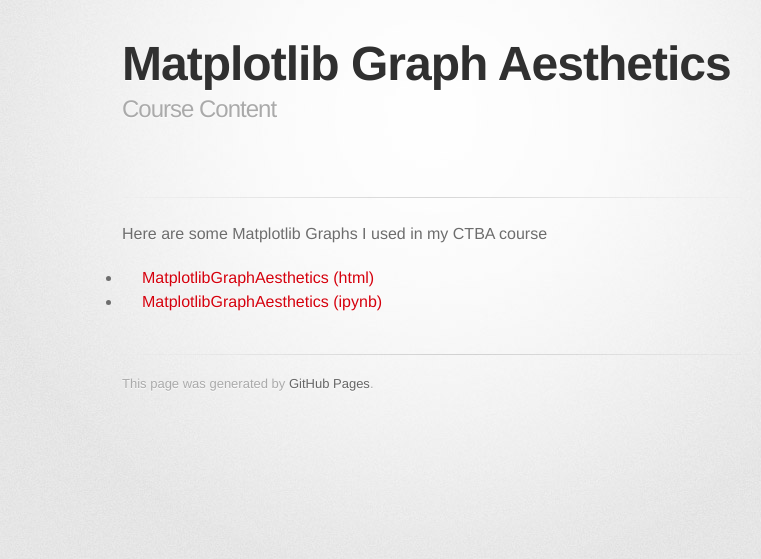
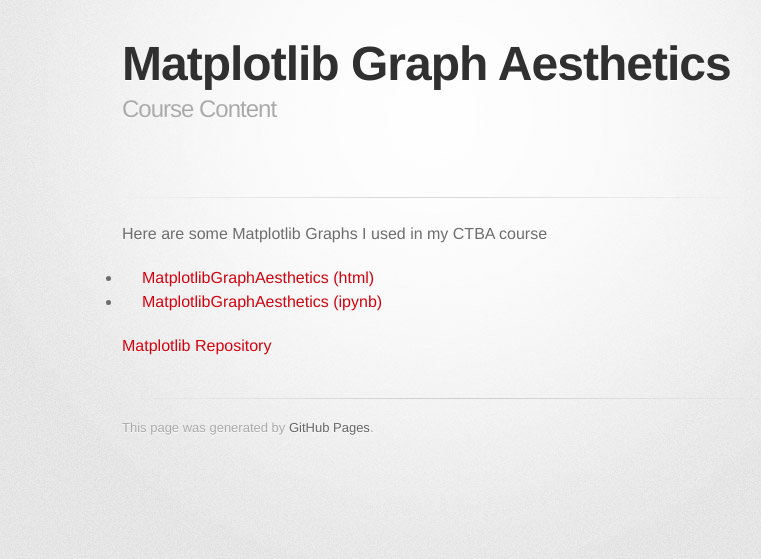
Before and after one commit to AsadBidiwala/AsadBidiwala.github.io, a Jekyll site: the page built from MatplotlibGraphs/index.md, in a window 1280 px wide. Shown: the top 559 px of the page, without its empty margins (208-969 px from the left). Built offline with Jekyll 4.4.1, drawn with Linux system fonts in a browser that asks for light colours; some web fonts are replaced; our own code applies the rules of GitHub Pages for plain Markdown files.

Commit message:
Update index.md

```diff
--- a/MatplotlibGraphs/index.md
+++ b/MatplotlibGraphs/index.md
@@ -6,3 +6,5 @@
 Here are some Matplotlib Graphs I used in my CTBA course
 - [MatplotlibGraphAesthetics (html)](MatplotlibGraphAesthetics.html)
 - [MatplotlibGraphAesthetics (ipynb)](MatplotlibGraphAesthetics.ipynb)
+
+[Matplotlib Repository](https://github.com/AsadBidiwala/AsadBidiwala.github.io)
```
